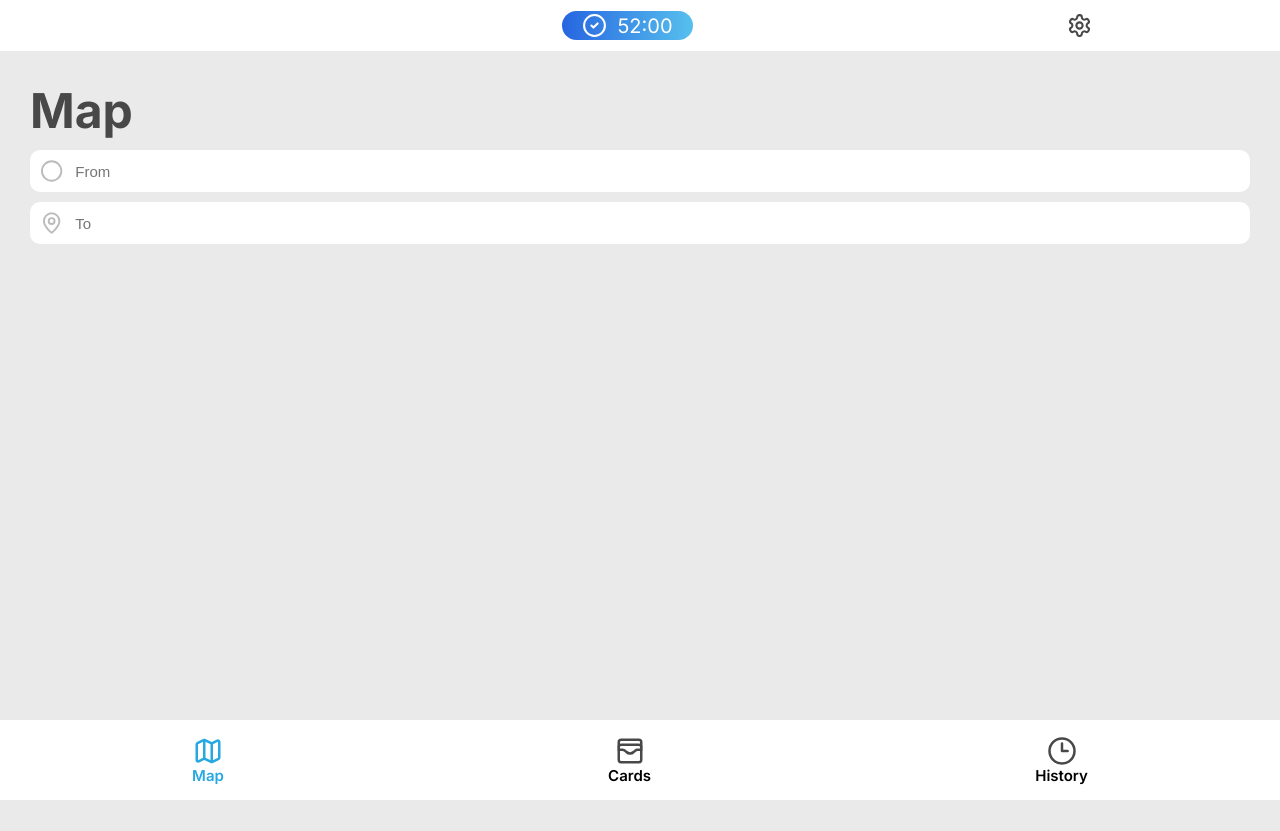
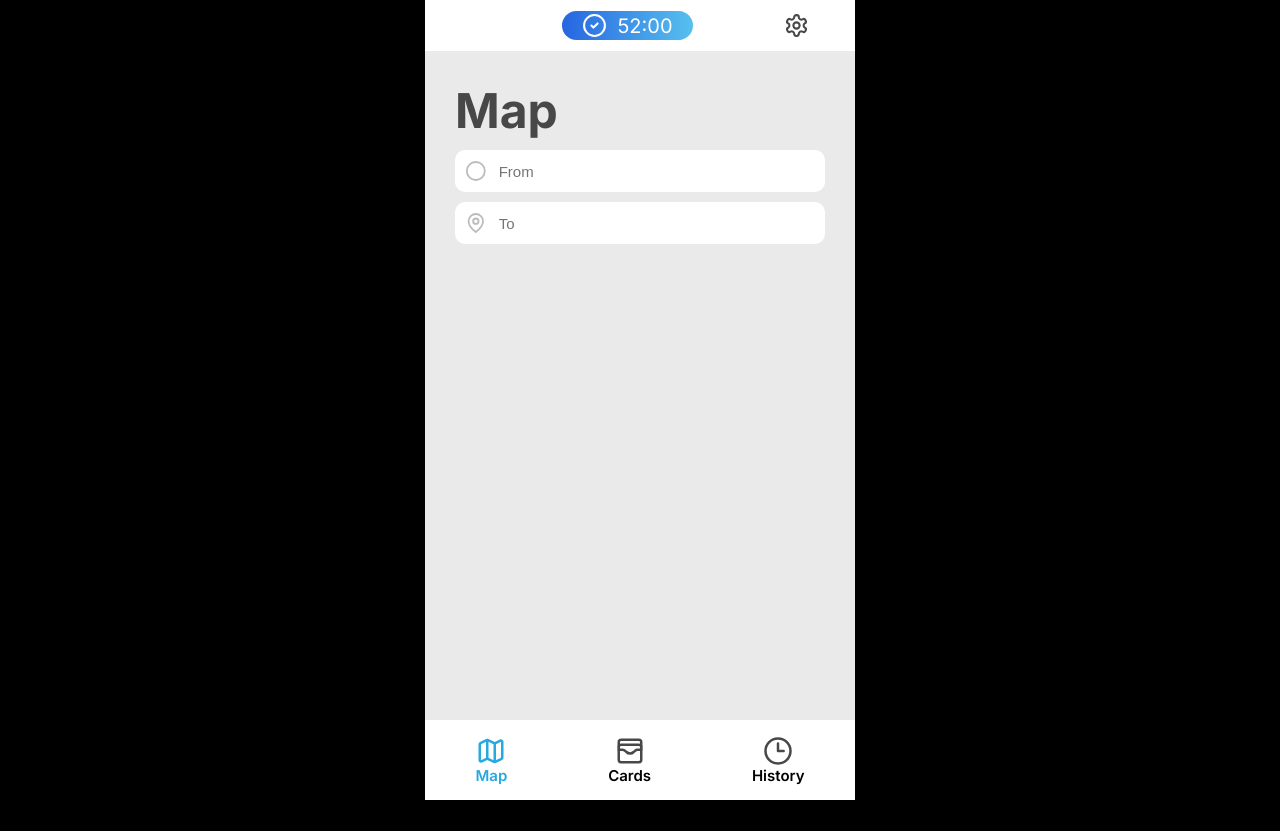
Before and after one commit to kadisonm/metro-app, a Next.js app: page /map in a window 1280 px wide. After the commit the page ends 800 px from the top, so only its background shows below. Built offline with nearby package versions, Linux system fonts and the light colour scheme.

Commit message:
Set it up for web

```diff
--- a/src/app/layout.tsx
+++ b/src/app/layout.tsx
@@ -1,4 +1,4 @@
-import type { Metadata } from "next";
+import type { Metadata, Viewport } from "next";
 import { Inter } from "next/font/google";
 
 import "@/styles/globals.scss";
@@ -13,6 +13,12 @@ export const metadata: Metadata = {
   description: "",
 };
 
+export const viewport: Viewport = {
+  themeColor: "#000000",
+  initialScale: 1,
+  maximumScale: 1,
+};
+
 export default function RootLayout({children}: Readonly<{ children: React.ReactNode; }>) {
   return (
     <html lang="en">
@@ -20,11 +26,13 @@ export default function RootLayout({children}: Readonly<{ children: React.ReactN
         <meta name="referrer" content="no-referrer-when-downgrade" />
       </head>
       <body className={inter.className}>
-        <Header />
-        <div className="content">
-          {children}
+        <div className="phone">
+          <Header />
+          <div className="content">
+            {children}
+          </div>
+          <Nav />
         </div>
-        <Nav />
       </body>
     </html>
   );
--- a/src/styles/globals.scss
+++ b/src/styles/globals.scss
@@ -2,11 +2,23 @@
 @import 'variables';
 
 body {
+    background-color: black;
+    padding: 0;
+    margin: 0;
+
+    display: flex;
+    direction: row;
+    justify-content: center;
+}
+
+.phone {
     background-color: $background-primary;
     margin: 0;
     overflow: hidden;
-    width: 430;
-    height: 932;
+
+    width: 430px;
+    height: 100vh;
+    position: fixed;
 }
 
 .content {
```
